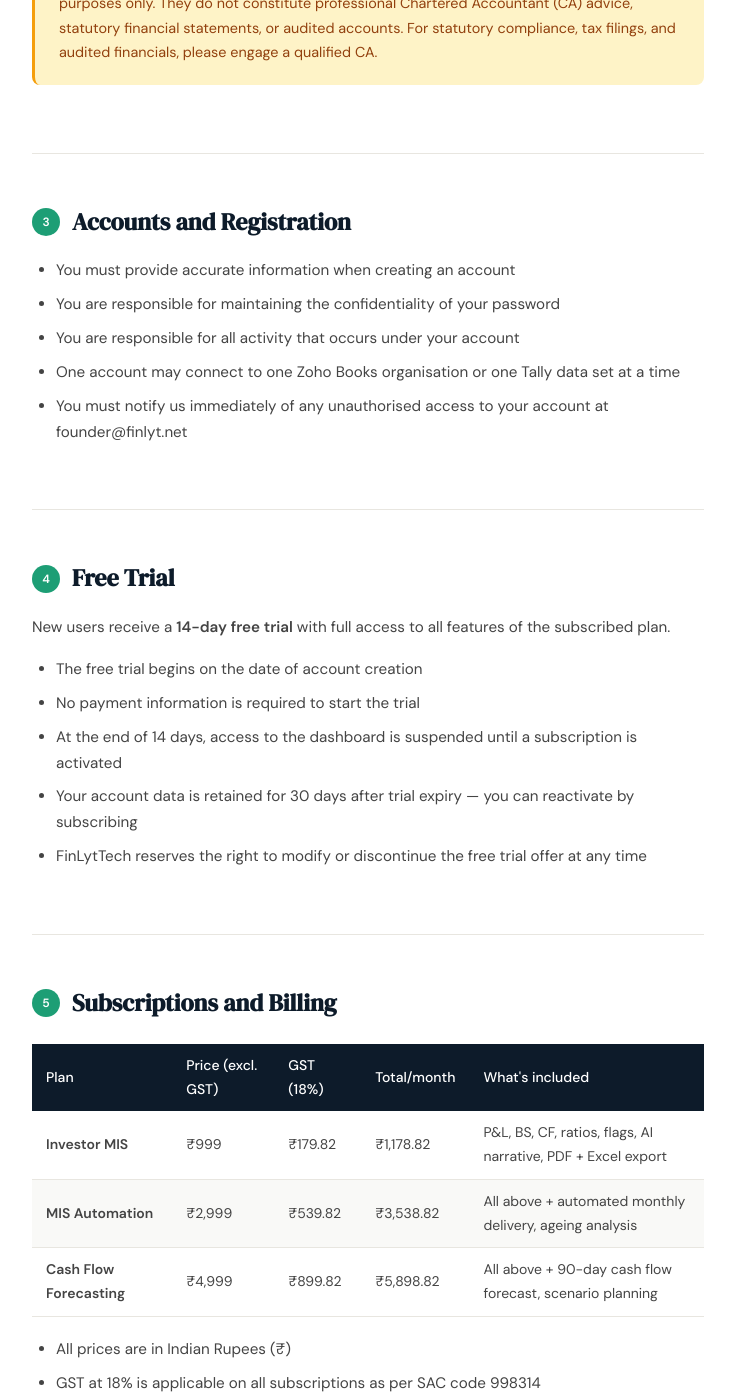
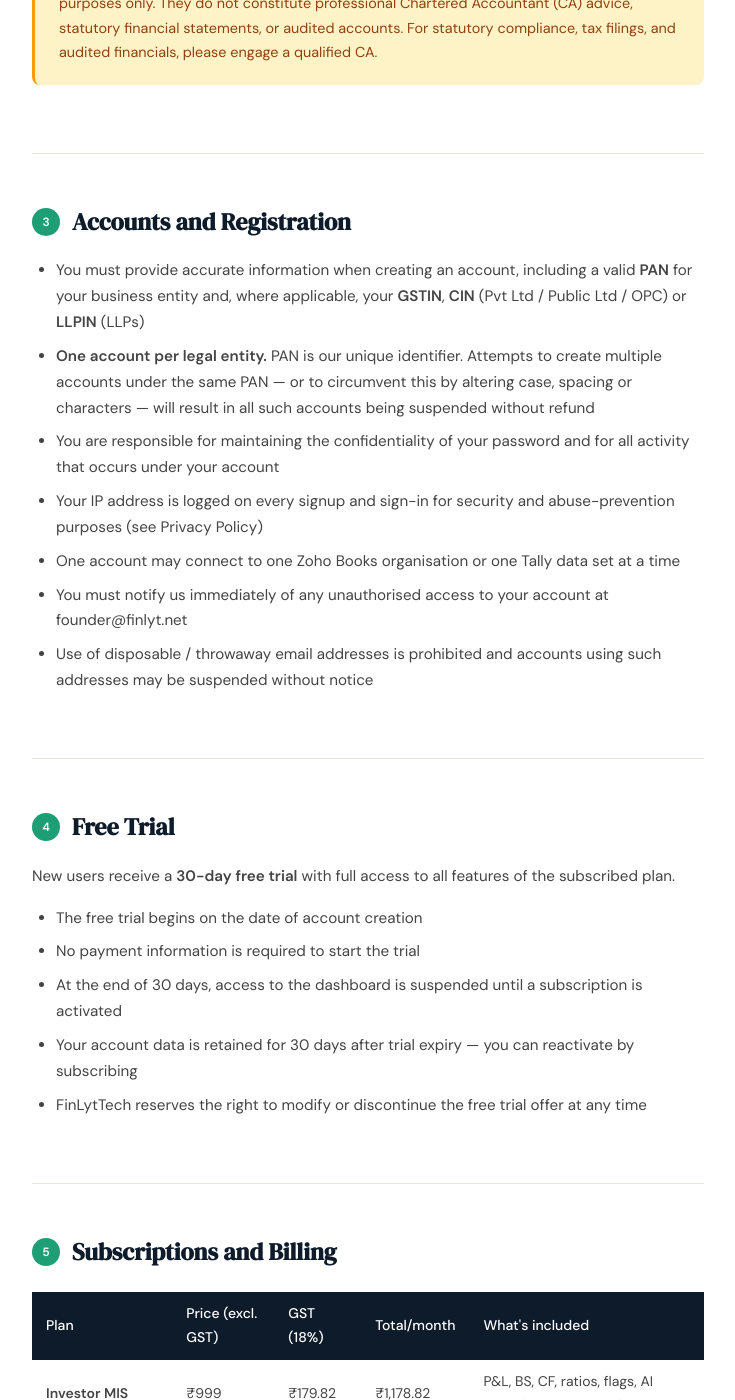
Before and after one commit to sasikeshav2207-debug/finlyt-web, a Jekyll site: the page terms.html, which Jekyll copies as it is, in a window 1280 px wide and 1400 px high, scrolled down 1799 px. Shown: the whole window, without its empty margins (272-1007 px from the left). Built offline with Jekyll 4.4.1, drawn with Linux system fonts in a browser that asks for light colours; some of the changed text lies outside the part shown.

Commit message:
Trial 14d -> 30d + collect business identifiers + log IP (Privacy + Terms updates)
- Landing (index.html): "30-day free trial" wherever "14-day" appeared.
- Terms (terms.html): trial duration updated. New language in Account &
  Registration: one account per legal entity enforced via PAN; PAN/GSTIN/
  CIN/LLPIN mandatory at signup per entity type; IP logged on every signup
  + sign-in; disposable email use prohibited.
- Privacy (privacy.html): new "Business identifiers" + "Network metadata"
  rows in the data-collected table. Two new explanatory paragraphs covering
  WHY we collect govt IDs (entity uniqueness + GST-compliant invoices) and
  WHY we log IP (account-takeover detection + IT Act sec 67C compliance;
  12-month retention). Removed the outdated "we do not collect PAN"
  sentence — we now do, with disclosure.

Co-Authored-By: Claude Opus 4.7 <noreply@anthropic.com>

```diff
--- a/index.html
+++ b/index.html
@@ -1347,7 +1347,7 @@
         </div>
         <div class="why-card reveal d5">
           <div class="why-num">05</div>
-          <h3>14-day free trial</h3>
+          <h3>30-day free trial</h3>
           <p>No credit card required. Connect your Tally or Zoho data and generate your first MIS report within 5 minutes. See it before you pay for it.</p>
         </div>
         <div class="why-card reveal d6">
@@ -1391,7 +1391,7 @@
       <div class="trust-item"><span class="trust-icon"><svg viewBox="0 0 24 24" fill="none" stroke="currentColor" stroke-width="1.8" stroke-linecap="round" stroke-linejoin="round"><path d="M12 22s8-4 8-10V5l-8-3-8 3v7c0 6 8 10 8 10z"></path><path d="M9 12l2 2 4-4"></path></svg></span> Your data stays private — always</div>
       <div class="trust-item"><span class="trust-icon"><svg viewBox="0 0 24 24" fill="none" stroke="currentColor" stroke-width="1.8" stroke-linecap="round" stroke-linejoin="round"><path d="M4 15s1-1 4-1 5 2 8 2 4-1 4-1V3s-1 1-4 1-5-2-8-2-4 1-4 1z"></path><line x1="4" y1="22" x2="4" y2="15"></line></svg></span> Built for India — Tally, Zoho, GST, TDS</div>
       <div class="trust-item"><span class="trust-icon"><svg viewBox="0 0 24 24" fill="none" stroke="currentColor" stroke-width="1.8" stroke-linecap="round" stroke-linejoin="round"><circle cx="12" cy="8" r="6"></circle><path d="M15.477 12.89L17 22l-5-3-5 3 1.523-9.11"></path></svg></span> CA-powered and CA-trusted</div>
-      <div class="trust-item"><span class="trust-icon"><svg viewBox="0 0 24 24" fill="none" stroke="currentColor" stroke-width="1.8" stroke-linecap="round" stroke-linejoin="round"><rect x="3" y="4" width="18" height="18" rx="2" ry="2"></rect><line x1="16" y1="2" x2="16" y2="6"></line><line x1="8" y1="2" x2="8" y2="6"></line><line x1="3" y1="10" x2="21" y2="10"></line><path d="M9 16l2 2 4-4"></path></svg></span> 14-day free trial — no credit card</div>
+      <div class="trust-item"><span class="trust-icon"><svg viewBox="0 0 24 24" fill="none" stroke="currentColor" stroke-width="1.8" stroke-linecap="round" stroke-linejoin="round"><rect x="3" y="4" width="18" height="18" rx="2" ry="2"></rect><line x1="16" y1="2" x2="16" y2="6"></line><line x1="8" y1="2" x2="8" y2="6"></line><line x1="3" y1="10" x2="21" y2="10"></line><path d="M9 16l2 2 4-4"></path></svg></span> 30-day free trial — no credit card</div>
       <div class="trust-item"><span class="trust-icon"><svg viewBox="0 0 24 24" fill="none" stroke="currentColor" stroke-width="1.8" stroke-linecap="round" stroke-linejoin="round"><polygon points="12 2 2 7 12 12 22 7 12 2"></polygon><polyline points="2 17 12 22 22 17"></polyline><polyline points="2 12 12 17 22 12"></polyline></svg></span> White-label ready for CA firms</div>
     </div>
   </div>
--- a/terms.html
+++ b/terms.html
@@ -90,7 +90,7 @@ footer a{color:var(--teal);text-decoration:none}
   </div>
 
   <div class="highlight-box">
-    <p><strong>Plain English summary:</strong> FinLytTech provides financial reporting tools for Indian businesses. You get a 14-day free trial. After that, you pay a monthly subscription. Your financial data is never stored on our servers. AI-generated reports are for informational purposes — they are not professional CA advice.</p>
+    <p><strong>Plain English summary:</strong> FinLytTech provides financial reporting tools for Indian businesses. You get a 30-day free trial. After that, you pay a monthly subscription. Your financial data is never stored on our servers. AI-generated reports are for informational purposes — they are not professional CA advice.</p>
   </div>
 
   <!-- 1 -->
@@ -119,22 +119,24 @@ footer a{color:var(--teal);text-decoration:none}
   <div class="section" id="accounts">
     <h2><span class="section-num">3</span> Accounts and Registration</h2>
     <ul>
-      <li>You must provide accurate information when creating an account</li>
-      <li>You are responsible for maintaining the confidentiality of your password</li>
-      <li>You are responsible for all activity that occurs under your account</li>
+      <li>You must provide accurate information when creating an account, including a valid <strong>PAN</strong> for your business entity and, where applicable, your <strong>GSTIN</strong>, <strong>CIN</strong> (Pvt Ltd / Public Ltd / OPC) or <strong>LLPIN</strong> (LLPs)</li>
+      <li><strong>One account per legal entity.</strong> PAN is our unique identifier. Attempts to create multiple accounts under the same PAN — or to circumvent this by altering case, spacing or characters — will result in all such accounts being suspended without refund</li>
+      <li>You are responsible for maintaining the confidentiality of your password and for all activity that occurs under your account</li>
+      <li>Your IP address is logged on every signup and sign-in for security and abuse-prevention purposes (see Privacy Policy)</li>
       <li>One account may connect to one Zoho Books organisation or one Tally data set at a time</li>
       <li>You must notify us immediately of any unauthorised access to your account at founder@finlyt.net</li>
+      <li>Use of disposable / throwaway email addresses is prohibited and accounts using such addresses may be suspended without notice</li>
     </ul>
   </div>
 
   <!-- 4 -->
   <div class="section" id="trial">
     <h2><span class="section-num">4</span> Free Trial</h2>
-    <p>New users receive a <strong>14-day free trial</strong> with full access to all features of the subscribed plan.</p>
+    <p>New users receive a <strong>30-day free trial</strong> with full access to all features of the subscribed plan.</p>
     <ul>
       <li>The free trial begins on the date of account creation</li>
       <li>No payment information is required to start the trial</li>
-      <li>At the end of 14 days, access to the dashboard is suspended until a subscription is activated</li>
+      <li>At the end of 30 days, access to the dashboard is suspended until a subscription is activated</li>
       <li>Your account data is retained for 30 days after trial expiry — you can reactivate by subscribing</li>
       <li>FinLytTech reserves the right to modify or discontinue the free trial offer at any time</li>
     </ul>
@@ -167,7 +169,7 @@ footer a{color:var(--teal);text-decoration:none}
   <!-- 6 -->
   <div class="section" id="refunds">
     <h2><span class="section-num">6</span> Refunds</h2>
-    <p>Given the nature of our digital service and the 14-day free trial offered to all users:</p>
+    <p>Given the nature of our digital service and the 30-day free trial offered to all users:</p>
     <ul>
       <li><strong>No refunds</strong> are provided once a subscription payment has been processed</li>
       <li>If you experience a technical issue that prevents you from using the service, contact us at founder@finlyt.net within 7 days and we will investigate and provide a credit or extension at our discretion</li>
```
Also changed, not shown: privacy.html (+6 -2 lines).
